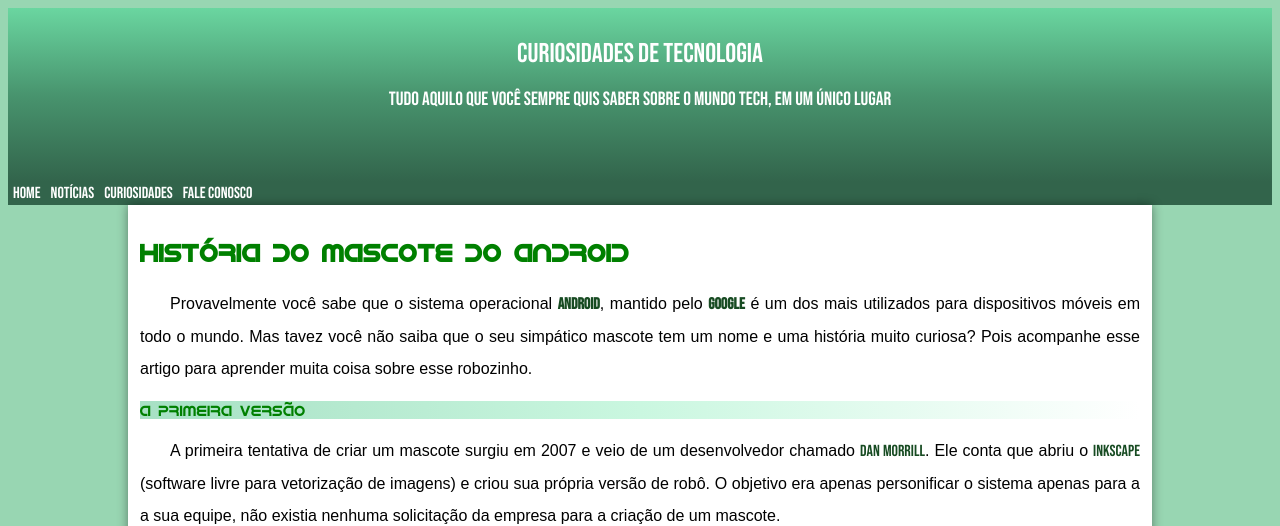
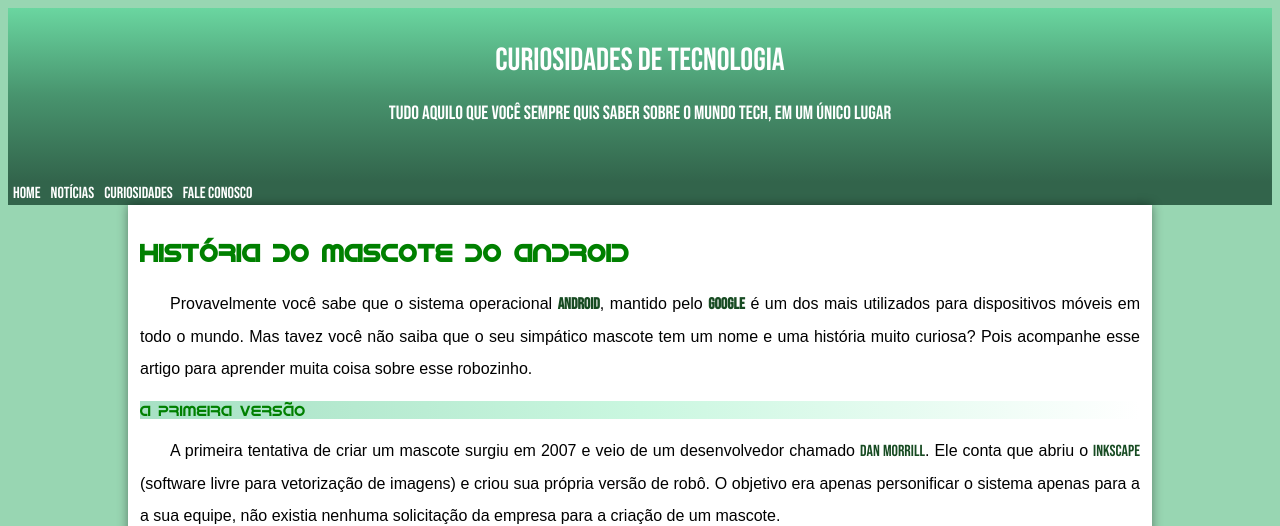
Before and after one commit to gva19601990/projetoidroid, a plain HTML site: page index.html in a window 1280 px wide. Shown: the top 526 px of the page. Drawn offline with Linux system fonts and the light colour scheme.

Commit message:
Add files via upload

```diff
--- a/index.html
+++ b/index.html
@@ -22,7 +22,7 @@ strong {color: rgb(23, 75, 34);font-family: BebasNeue-Regular;}
 
 
 header {color: white;background-image: linear-gradient(to top, rgb(50, 100, 75), rgb(72, 148, 110),rgb(106, 214, 160));text-align: center;font-family: BebasNeue-Regular, Tahoma, Geneva, Verdana, sans-serif;padding: 12px;height: 150px;}
-header > h1 {font-size: 1.7em;font-weight: 100}
+header > h1 {font-size: 2em;font-weight: 100}
 header > h2 {margin-bottom: 12px;font-size: 1.2em;font-weight: 100;}
 
 nav > span > a {color: white;text-decoration: none;font-family: BebasNeue-Regular;padding: 3px;margin: 0%;}
```
